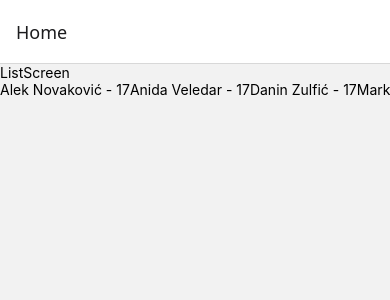
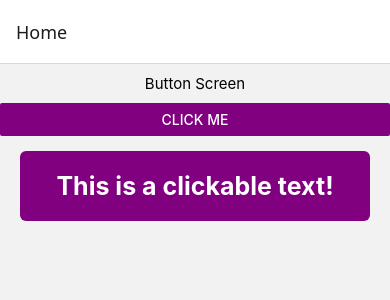
Before and after one commit to alek183/React, a React Native app in the folder first-react-app/: screen /Home in a window 390 px wide. Shown: the top 300 px of the page. Built offline with nearby package versions, Linux system fonts and the light colour scheme.

Commit message:
Module 5

```diff
--- a/first-react-app/App.js
+++ b/first-react-app/App.js
@@ -6,6 +6,7 @@ import MainScreen from './screens/MainScreen';
 import ExerciseScreen from './screens/ExerciseScreen';
 import TestScreen from './screens/TestScreen';
 import ListScreen from './screens/ListScreen';
+import ButtonScreen from './screens/ButtonScreen';
 
 const Stack = createStackNavigator();
 
@@ -13,7 +14,7 @@ export default function App() {
   return (
     <NavigationContainer>
       <Stack.Navigator>
-        <Stack.Screen name = "Home" component = {ListScreen}/>
+        <Stack.Screen name = "Home" component = {ButtonScreen}/>
       </Stack.Navigator>
     </NavigationContainer>
   );
--- /dev/null
+++ b/first-react-app/screens/ButtonScreen.js
@@ -0,0 +1,43 @@
+import React from "react";
+import {Text, StyleSheet, View, Button, TouchableOpacity  } from "react-native";
+
+const ButtonScreen = () => {
+    return (
+        <View>
+            <Text style = {styles.textStyle}>Button Screen</Text>
+            <Button
+                title = "Click me"
+                color = "purple"
+                onPress={() => console.log("Button clicked!")}
+            />
+
+            <TouchableOpacity style = {styles.touchableButton} onPress={() => console.log("TouchableOpacity Clicked")}>
+                <Text style = {styles.btnText}>This is a clickable text!</Text>
+            </TouchableOpacity>
+        </View>
+    )
+}
+
+const styles = StyleSheet.create({
+    textStyle: {
+        textAlign : "center",
+        marginTop : 10,
+        fontSize : 15,
+        marginBottom : 10,
+    },
+    touchableButton: {
+        backgroundColor : "purple",
+        marginVertical : 15,
+        paddingVertical : 20,
+        borderRadius : 6,
+        marginHorizontal : 20,
+    },
+    btnText: {
+        color: "white",
+        textAlign: "center",
+        fontSize: 25,
+        fontWeight : "bold",
+    },
+});
+
+export default ButtonScreen;
```
